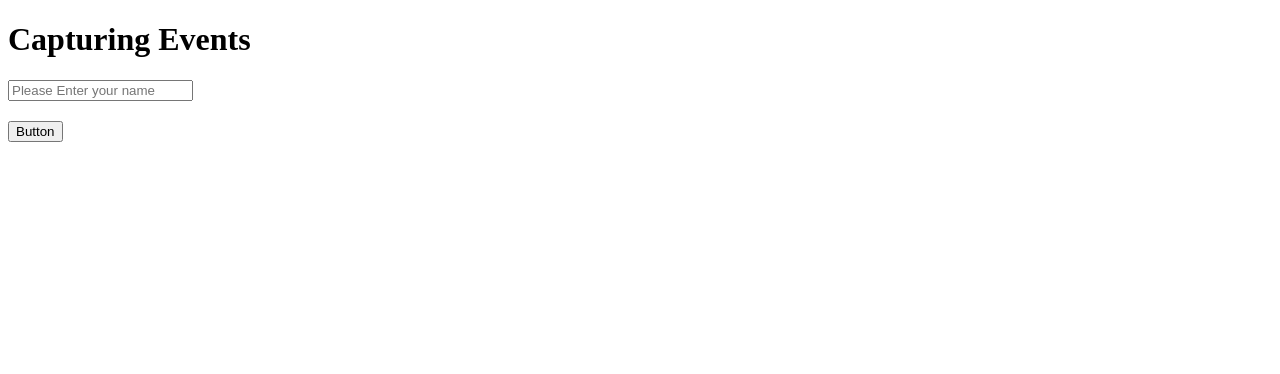
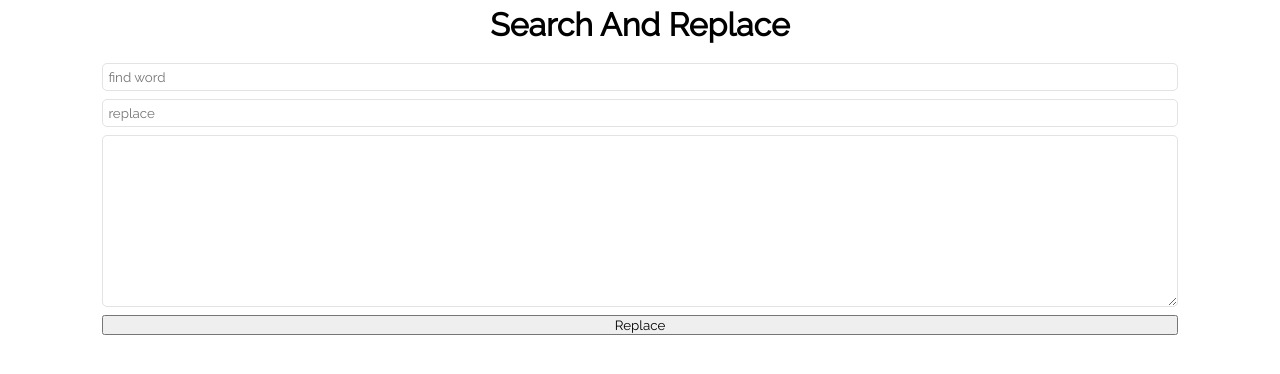
Before and after one commit to MJawad703/JsTutorials, a website: page index.html in a window 1280 px wide. Drawn offline with Linux system fonts and the light colour scheme.

Commit message:
Created String Replacing Application

```diff
--- a/index.html
+++ b/index.html
@@ -4,13 +4,19 @@
     <meta charset="UTF-8" />
     <meta http-equiv="X-UA-Compatible" content="IE=edge" />
     <meta name="viewport" content="width=device-width, initial-scale=1.0" />
-    <title>Capturing Events in JS</title>
+    <link rel="stylesheet" href="./src/css/styles.css" />
+    <title>Search and Replace</title>
   </head>
   <body>
-    <h1>Capturing Events</h1>
-    <input type="text" id="input" placeholder="Please Enter your name" />
-    <h2 id="display"></h2>
-    <button id="button">Button</button>
+    <h1 class="heading">Search And Replace</h1>
+    <form action="#">
+      <div class="flex">
+        <input type="text" id="find" placeholder="find word" />
+        <input type="text" id="replace" placeholder="replace" />
+        <textarea id="textarea" cols="30" rows="10"></textarea>
+        <button id="button">Replace</button>
+      </div>
+    </form>
+    <script defer src="./src/js/index.js"></script>
   </body>
-  <script src="./src/js/index.js"></script>
 </html>
--- /dev/null
+++ b/src/css/styles.css
@@ -0,0 +1,28 @@
+@import url("https://fonts.googleapis.com/css2?family=Raleway:wght@200;400&display=swap");
+
+* {
+  margin: 0;
+  padding: 0;
+  box-sizing: border-box;
+  font-family: "Raleway", sans-serif;
+}
+body {
+  padding: 0.4rem;
+}
+
+.flex {
+  display: flex;
+  flex-direction: column;
+  padding: 1.2rem 6rem;
+}
+.heading {
+  text-align: center;
+}
+
+input,
+textarea {
+  margin-bottom: 0.5rem;
+  padding: 5px;
+  border: 1px solid #e3e3e3;
+  border-radius: 5px;
+}
--- a/src/js/index.js
+++ b/src/js/index.js
@@ -1,27 +1,20 @@
-const button = document.getElementById("button");
-const input = document.getElementById("input");
-const display = document.getElementById("display");
+// DOMContentLoaded;
 
-button.addEventListener("click", (event) => {
-  console.log(event);
+window.addEventListener("DOMContentLoaded", () => {
+  const find = document.getElementById("find");
+  const replace = document.getElementById("replace");
+  const textarea = document.getElementById("textarea");
+  const button = document.getElementById("button");
+  button.addEventListener("click", (event) => {
+    event.preventDefault();
+    const findValue = find.value;
+    const replaceValue = replace.value;
+    const textareaValue = textarea.value;
+    while (textareaValue.indexOf(findValue) != -1) {
+      textarea.value = textareaValue.replace(findValue, replaceValue);
+    }
+  });
 });
 
-// const onChange = (e) => {
-//   if (e.target.value === "Jawad") {
-//     display.innerText = e.target.value;
-//   } else {
-//     alert("Wrong UserName");
-//     display.innerText = "";
-//   }
-// };
-
-input.addEventListener("change", (e) => {
-  if (e.target.value === "Jawad") {
-    display.innerText = e.target.value;
-  } else {
-    alert("Wrong UserName");
-    display.innerText = "";
-  }
-
-  // console.log(e.target.value);
-});
+// let str = "I am Jawad";
+// console.log(str.indexOf("Jawad"));
```
